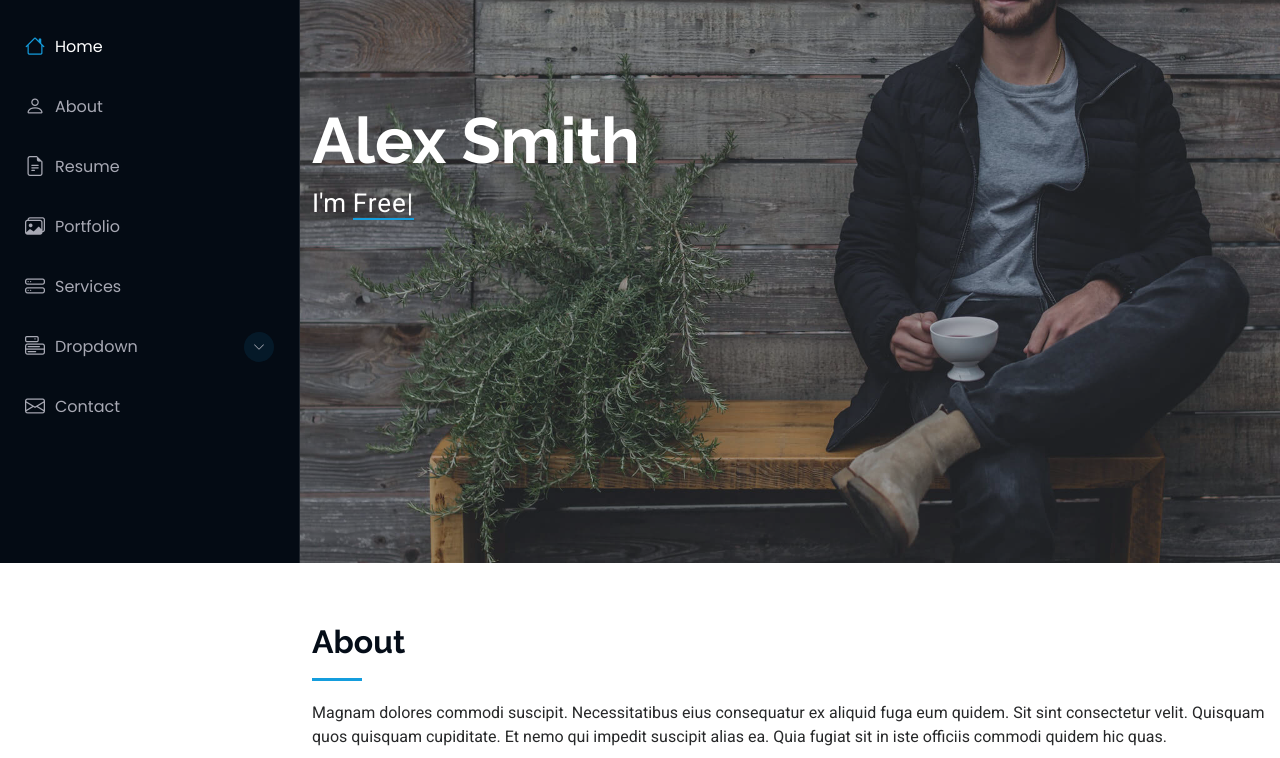
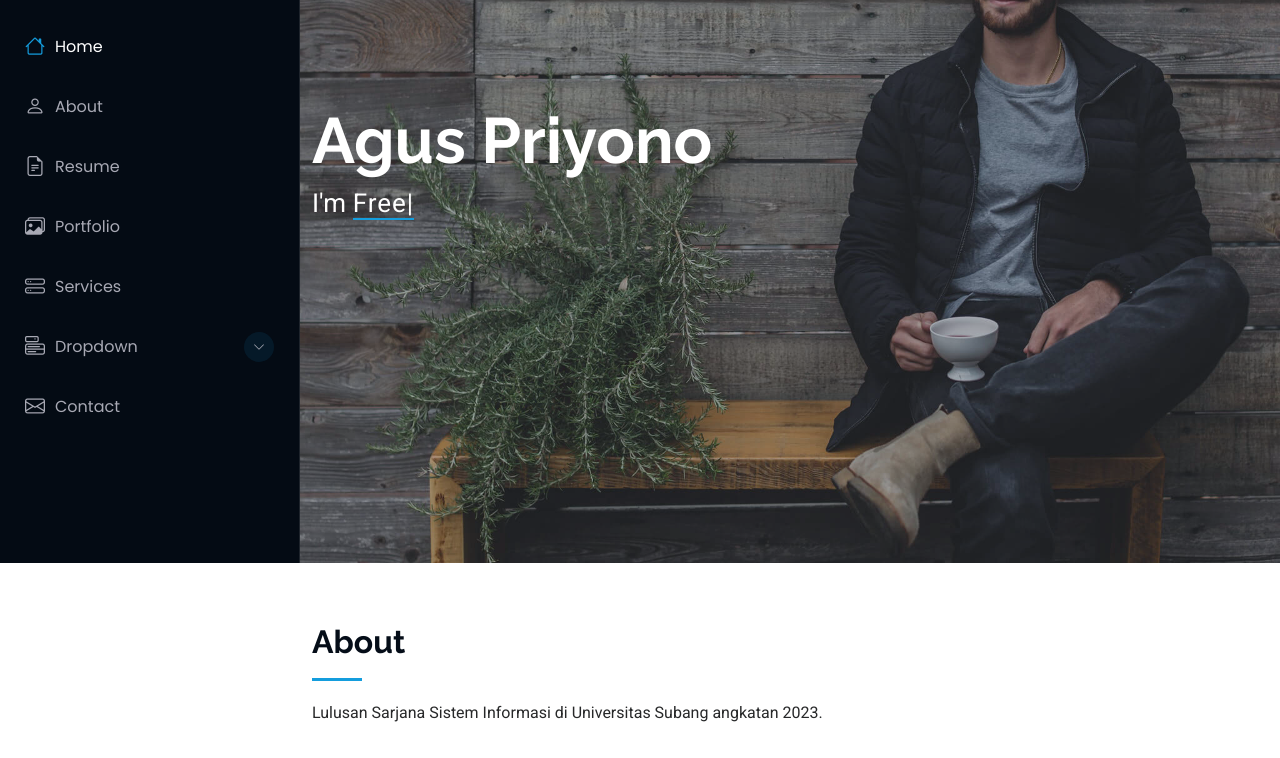
Before and after one commit to aguspriyono68/aguspriyono68.github.io, a plain HTML site: page index.html in a window 1280 px wide. Shown: the part 237-995 px from the top of the page. Drawn offline with Linux system fonts and the light colour scheme.

Commit message:
mengubah nama di bagian body

```diff
--- a/index.html
+++ b/index.html
@@ -198,7 +198,7 @@
           data-aos="fade-up"
           data-aos-delay="100"
         >
-          <h2>Alex Smith</h2>
+          <h2>Agus Priyono</h2>
           <p>
             I'm
             <span
@@ -229,10 +229,7 @@
           data-aos="fade-up"
         >
           <h2>About</h2>
-          <p>
-            Magnam dolores commodi suscipit. Necessitatibus eius consequatur ex aliquid fuga eum quidem. Sit sint consectetur velit. Quisquam quos quisquam cupiditate. Et nemo qui impedit suscipit alias ea. Quia fugiat sit in iste officiis
-            commodi quidem hic quas.
-          </p>
+          <p>Lulusan Sarjana Sistem Informasi di Universitas Subang angkatan 2023.</p>
         </div>
         <!-- End Section Title -->
 
```
